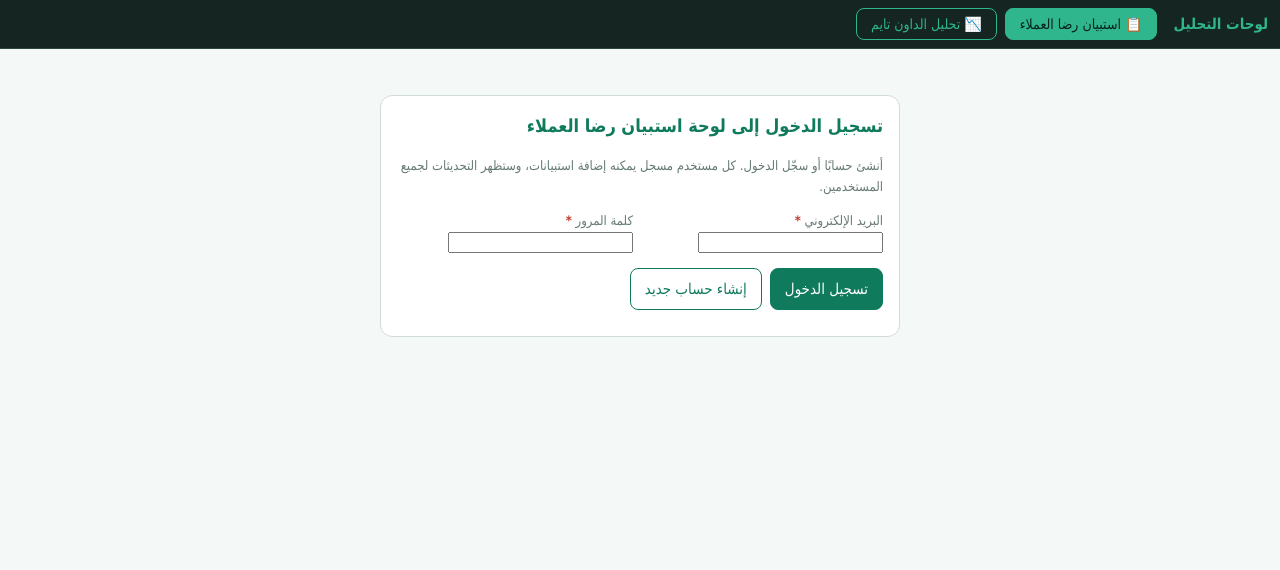
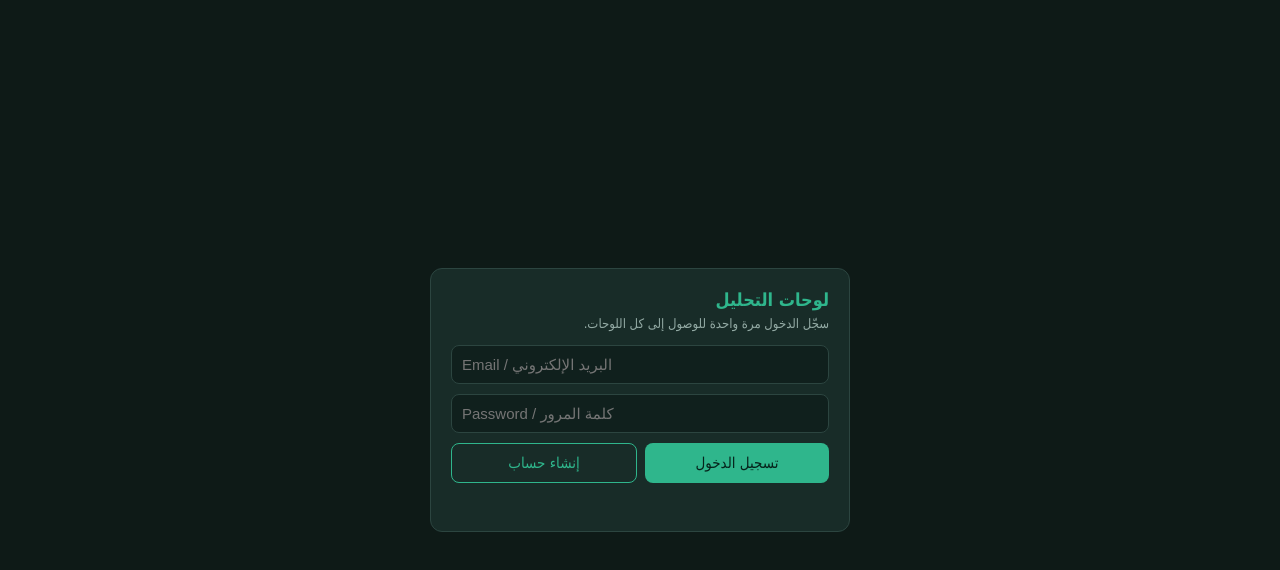
Before and after one commit to my5525788-design/survey, a plain HTML site: page index.html in a window 1280 px wide. Drawn offline with Linux system fonts and the light colour scheme; no server answers.

Commit message:
Add files via upload
Signed-off-by: my5525788-design <my5525788@gmail.com>

```diff
--- a/index.html
+++ b/index.html
@@ -5,7 +5,7 @@
 <meta name="viewport" content="width=device-width, initial-scale=1, viewport-fit=cover">
 <title>لوحات التحليل</title>
 <style>
-:root{--bg:#0e1a17;--bar:#142522;--br:#2c4540;--tx:#e6f1ee;--mut:#93aaa4;--pr:#2fb68c;--prt:#06231b}
+:root{--bg:#0e1a17;--bar:#142522;--br:#2c4540;--tx:#e6f1ee;--mut:#93aaa4;--pr:#2fb68c;--prt:#06231b;--er:#ff7a6b}
 *{box-sizing:border-box}
 html,body{height:100%;margin:0;background:var(--bg);color:var(--tx);font-family:Tahoma,"Segoe UI",Arial,sans-serif}
 body{display:flex;flex-direction:column;padding-top:env(safe-area-inset-top,0px);padding-bottom:env(safe-area-inset-bottom,0px)}
@@ -13,17 +13,42 @@ nav{display:flex;gap:8px;align-items:center;padding:8px 12px;background:var(--ba
 nav b{color:var(--pr);font-size:15px;margin-inline-end:8px}
 nav button{font:inherit;font-size:14px;cursor:pointer;color:var(--pr);background:transparent;border:1px solid var(--pr);border-radius:8px;padding:7px 14px}
 nav button.on{background:var(--pr);color:var(--prt)}
+.sp{flex:1}
+#who{font-size:12px;color:var(--mut);direction:ltr}
+nav button.out{border-color:var(--br);color:var(--mut);padding:5px 10px;font-size:12px}
 main{flex:1;min-height:0;position:relative}
 iframe{position:absolute;inset:0;width:100%;height:100%;border:0;background:var(--bg);display:none}
 iframe.on{display:block}
+#gate{position:fixed;inset:0;z-index:99999;background:var(--bg);display:flex;align-items:center;justify-content:center;padding:16px}
+.box{width:100%;max-width:420px;background:#182c28;border:1px solid var(--br);border-radius:12px;padding:20px}
+.box h2{margin:0 0 6px;font-size:18px;color:var(--pr)}
+.box p{margin:0 0 14px;font-size:13px;color:var(--mut)}
+.box input{width:100%;padding:10px;margin-bottom:10px;border-radius:8px;border:1px solid var(--br);background:#10201d;color:var(--tx);font-size:15px;direction:ltr}
+.row{display:flex;gap:8px;flex-wrap:wrap}
+.row button{flex:1;padding:10px;border-radius:8px;font:inherit;font-size:15px;cursor:pointer}
+#gLogin{border:0;background:var(--pr);color:var(--prt)}
+#gReg{border:1px solid var(--pr);background:transparent;color:var(--pr)}
+#gMsg{margin-top:10px;font-size:13px;color:var(--er);min-height:18px}
 </style>
 </head>
 <body>
+<div id="gate"><div class="box">
+ <h2>لوحات التحليل</h2>
+ <p>سجّل الدخول مرة واحدة للوصول إلى كل اللوحات.</p>
+ <input id="gEmail" type="email" placeholder="Email / البريد الإلكتروني" autocomplete="username">
+ <input id="gPass" type="password" placeholder="Password / كلمة المرور" autocomplete="current-password">
+ <div class="row"><button id="gLogin">تسجيل الدخول</button><button id="gReg">إنشاء حساب</button></div>
+ <div id="gMsg"></div>
+</div></div>
 <nav id="nav"><b>لوحات التحليل</b></nav>
 <main id="main"></main>
+<script src="https://www.gstatic.com/firebasejs/10.14.1/firebase-app-compat.js"></script>
+<script src="https://www.gstatic.com/firebasejs/10.14.1/firebase-auth-compat.js"></script>
 <script>
+const FBCFG={apiKey:"AIzaSyB7glXXENZ1f9YiP9_MK-Cbfu0mY7HlUUs",authDomain:"daya-analysis.firebaseapp.com",projectId:"daya-analysis",storageBucket:"daya-analysis.firebasestorage.app",messagingSenderId:"1045002113390",appId:"1:1045002113390:web:1885b8849e39b789be317f"};
+const $=id=>document.getElementById(id);
 const DEFAULT=[{id:"survey",title:"استبيان رضا العملاء",icon:"📋",file:"survey.html"},{id:"downtime",title:"تحليل الداون تايم",icon:"📉",file:"downtime.html"}];
-const nav=document.getElementById("nav"),main=document.getElementById("main"),tabs={};let order=[];
+const nav=$("nav"),main=$("main"),tabs={};let order=[],authed=false;
 function build(list){
  list.forEach(p=>{
   if(!p||!p.id||!p.file||tabs[p.id])return;
@@ -31,18 +56,43 @@ function build(list){
   const f=document.createElement("iframe");f.title=p.title||p.id;f.dataset.src=p.file;main.appendChild(f);
   tabs[p.id]={b,f};order.push(p.id);
  });
+ const sp=document.createElement("span");sp.className="sp";nav.appendChild(sp);
+ const who=document.createElement("span");who.id="who";nav.appendChild(who);
+ const out=document.createElement("button");out.className="out";out.id="out";out.textContent="تسجيل الخروج";out.style.display="none";out.onclick=()=>auth.signOut();nav.appendChild(out);
 }
 function show(t){
+ if(!order.length)return;
  if(!tabs[t])t=order[0];
- for(const k in tabs){const on=k===t;tabs[k].b.classList.toggle("on",on);tabs[k].f.classList.toggle("on",on);if(on&&!tabs[k].f.getAttribute("src"))tabs[k].f.src=tabs[k].f.dataset.src}
+ for(const k in tabs){const on=k===t;tabs[k].b.classList.toggle("on",on);tabs[k].f.classList.toggle("on",on);if(on&&authed&&!tabs[k].f.getAttribute("src"))tabs[k].f.src=tabs[k].f.dataset.src}
  try{history.replaceState(null,"","#"+t)}catch(e){location.hash=t}
+}
+const cur=()=>(location.hash||"").slice(1);
+let auth;
+const errAr=e=>({"auth/invalid-email":"البريد الإلكتروني غير صحيح","auth/user-not-found":"لا يوجد حساب بهذا البريد","auth/wrong-password":"كلمة المرور غير صحيحة","auth/invalid-credential":"بيانات الدخول غير صحيحة","auth/email-already-in-use":"هذا البريد مسجل بالفعل","auth/weak-password":"كلمة المرور يجب ألا تقل عن 6 أحرف","auth/network-request-failed":"تحقق من اتصال الإنترنت"}[e.code]||e.message||"خطأ");
+async function go(create){
+ const em=$("gEmail").value.trim(),pw=$("gPass").value;
+ if(!em||!pw){$("gMsg").textContent="أدخل البريد الإلكتروني وكلمة المرور";return}
+ $("gMsg").textContent="";
+ try{create?await auth.createUserWithEmailAndPassword(em,pw):await auth.signInWithEmailAndPassword(em,pw)}catch(e){$("gMsg").textContent=errAr(e)}
 }
 async function init(){
  let list=DEFAULT;
  try{const r=await fetch("panels.json?"+Date.now(),{cache:"no-store"});if(r.ok){const j=await r.json();if(Array.isArray(j)&&j.length)list=j}}catch(e){}
- build(list);show((location.hash||"").slice(1));
+ build(list);
+ try{firebase.initializeApp(FBCFG);auth=firebase.auth();auth.setPersistence(firebase.auth.Auth.Persistence.LOCAL)}catch(e){$("gMsg").textContent="تعذر بدء الاتصال: "+e.message;return}
+ $("gLogin").onclick=()=>go(false);$("gReg").onclick=()=>go(true);
+ $("gPass").addEventListener("keydown",e=>{if(e.key==="Enter")go(false)});
+ auth.onAuthStateChanged(u=>{
+  authed=!!u;
+  $("gate").style.display=u?"none":"flex";
+  $("who").textContent=u?(u.email||""):"";
+  $("out").style.display=u?"":"none";
+  if(u)show(cur());
+  else for(const k in tabs){tabs[k].f.removeAttribute("src")}
+ });
+ show(cur());
 }
-window.addEventListener("hashchange",()=>show((location.hash||"").slice(1)));
+window.addEventListener("hashchange",()=>show(cur()));
 init();
 </script>
 </body>
```
